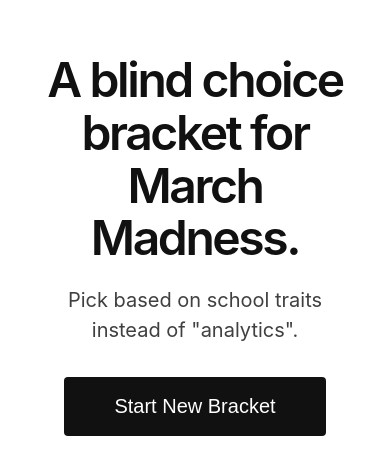
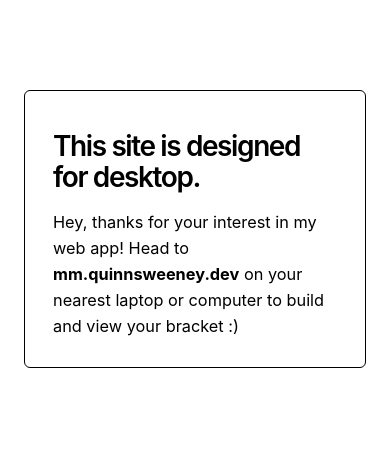
Before and after one commit to quinnsweeney/march-madness, a React (Vite) app: page / in a window 390 px wide. Shown: the part 193-668 px from the top of the page. Built offline with nearby package versions, Linux system fonts and the light colour scheme.

Commit message:
mobile blocked

```diff
--- a/src/App.css
+++ b/src/App.css
@@ -182,3 +182,95 @@
     border-right-color: var(--border);
   }
 }
+
+.mobile-welcome-screen {
+  min-height: 100dvh;
+  width: 100%;
+  display: grid;
+  place-items: center;
+  padding: 1.5rem;
+  background: #fff;
+}
+
+.mobile-welcome-card {
+  width: min(100%, 34rem);
+  background: #fff;
+  border: 1px solid #000;
+  border-radius: 6px;
+  box-shadow: none;
+  padding: 1.75rem;
+  color: #000;
+  text-align: left;
+}
+
+.mobile-welcome-eyebrow {
+  margin: 0;
+  font-size: 0.82rem;
+  letter-spacing: 0.1em;
+  text-transform: uppercase;
+  font-weight: 700;
+  color: #000;
+}
+
+.mobile-welcome-card h1 {
+  margin: 0.75rem 0 0;
+  font-size: clamp(1.75rem, 7vw, 2.25rem);
+  line-height: 1.1;
+}
+
+.mobile-welcome-card p {
+  margin: 1rem 0 0;
+  font-size: 1.02rem;
+  line-height: 1.6;
+  opacity: 1;
+}
+
+.mobile-welcome-link {
+  margin-top: 1.25rem;
+  display: inline-flex;
+  align-items: center;
+  justify-content: center;
+  padding: 0.78rem 1.1rem;
+  border-radius: 4px;
+  border: 1px solid #000;
+  text-decoration: none;
+  font-weight: 600;
+  color: #fff;
+  background: #000;
+  transition: opacity 0.2s ease;
+}
+
+.mobile-welcome-link:hover {
+  opacity: 0.85;
+}
+
+.mobile-welcome-link:focus-visible {
+  outline: 2px solid #000;
+  outline-offset: 2px;
+}
+
+@media (prefers-color-scheme: dark) {
+  .mobile-welcome-screen {
+    background: #000;
+  }
+
+  .mobile-welcome-card {
+    background: #000;
+    color: #fff;
+    border-color: #fff;
+  }
+
+  .mobile-welcome-eyebrow {
+    color: #fff;
+  }
+
+  .mobile-welcome-link {
+    background: #fff;
+    color: #000;
+    border-color: #fff;
+  }
+
+  .mobile-welcome-link:focus-visible {
+    outline-color: #fff;
+  }
+}
--- a/src/App.tsx
+++ b/src/App.tsx
@@ -1,7 +1,46 @@
-import { Outlet } from 'react-router-dom';
-import './App.css';
+import { useEffect, useState } from "react";
+import { Outlet } from "react-router-dom";
+import "./App.css";
 
 function App() {
+  const [isMobileUser, setIsMobileUser] = useState(false);
+
+  useEffect(() => {
+    const mobileMediaQuery = window.matchMedia(
+      "(max-width: 900px), (hover: none) and (pointer: coarse)",
+    );
+
+    const updateMobileState = () => {
+      setIsMobileUser(mobileMediaQuery.matches);
+    };
+
+    updateMobileState();
+
+    if (typeof mobileMediaQuery.addEventListener === "function") {
+      mobileMediaQuery.addEventListener("change", updateMobileState);
+      return () =>
+        mobileMediaQuery.removeEventListener("change", updateMobileState);
+    }
+
+    mobileMediaQuery.addListener(updateMobileState);
+    return () => mobileMediaQuery.removeListener(updateMobileState);
+  }, []);
+
+  if (isMobileUser) {
+    return (
+      <main className="mobile-welcome-screen">
+        <section className="mobile-welcome-card" aria-live="polite">
+          <h1>This site is designed for desktop.</h1>
+          <p>
+            Hey, thanks for your interest in my web app! Head to{" "}
+            <strong>mm.quinnsweeney.dev</strong> on your nearest laptop or
+            computer to build and view your bracket :)
+          </p>
+        </section>
+      </main>
+    );
+  }
+
   return (
     <>
       {/* Optional: Add a subtle minimalist header here later if desired, e.g. <header>Bracket</header> */}
```
